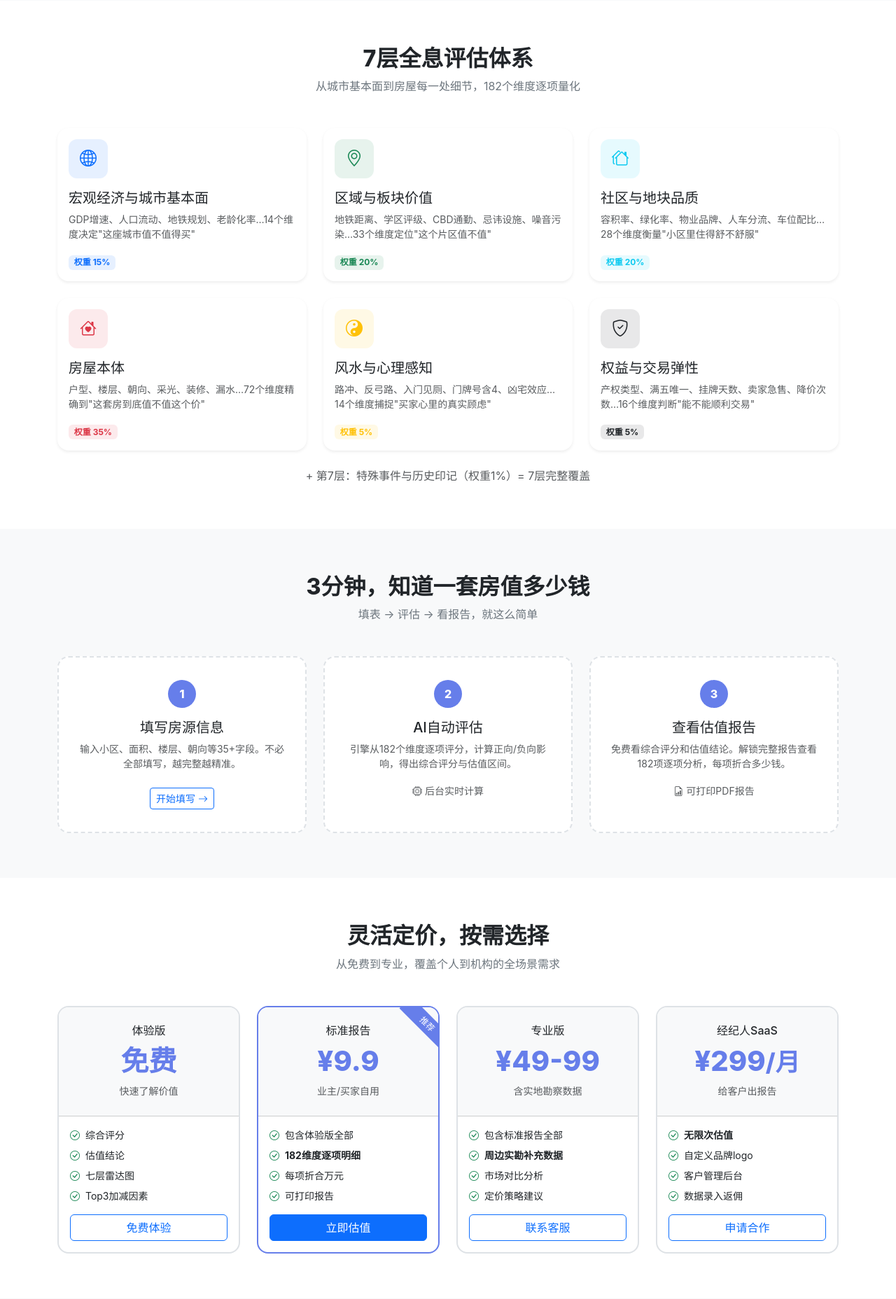
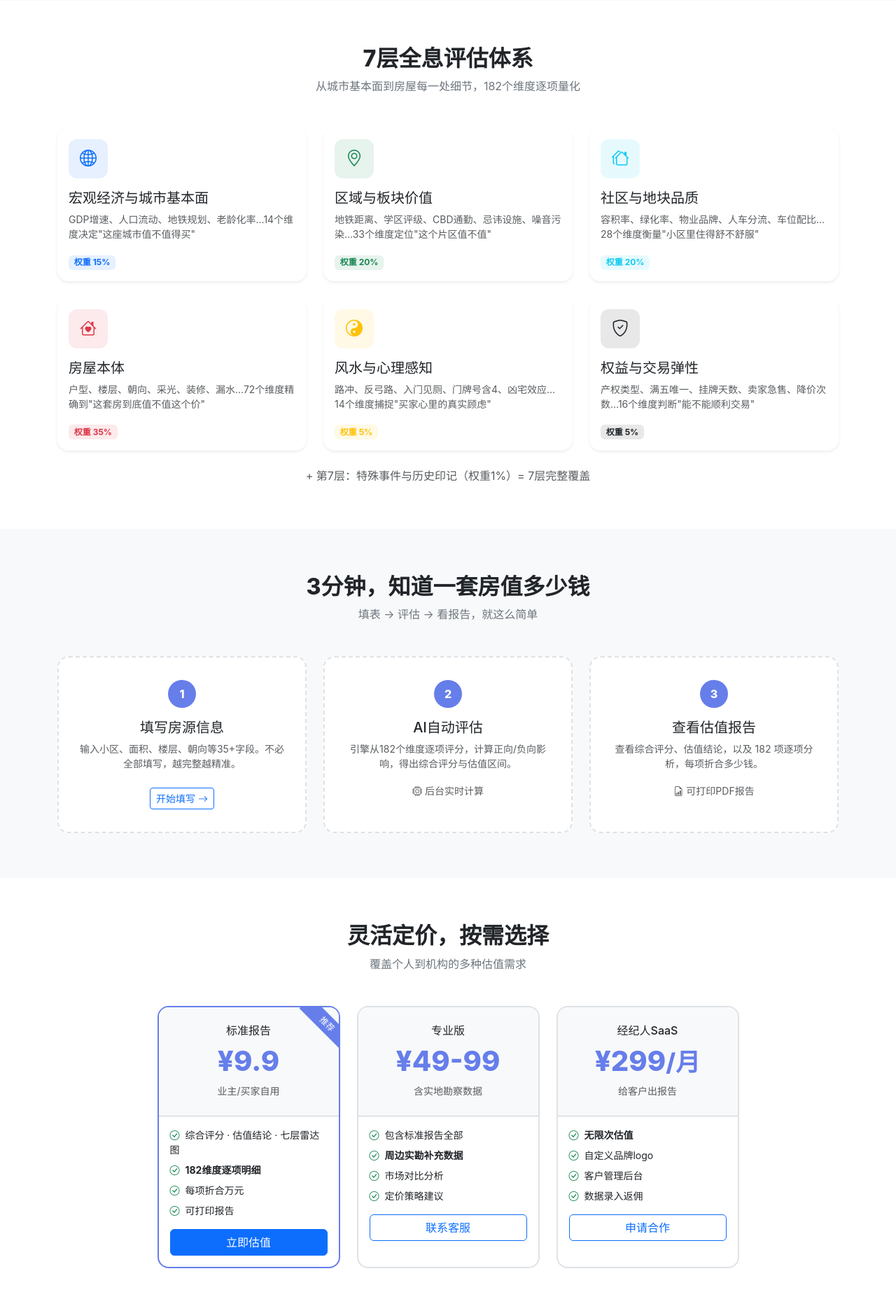
Before and after one commit to MZCnyhhd/Project2-RealEstateValuation, a Flask app: page / in a window 1280 px wide. Shown: the part 1117-2974 px from the top of the page at 70% size. Run offline with Flask 3, Linux system fonts and the light colour scheme.

Commit message:
style: 移除『免费估值』表述，全站统一为付费估值 ¥9.9
- landing.html 导航「免费估值」→「立即估值」，Hero/CTA「立即免费估值」→「立即估值」
- Hero 副标题改为「7层 × 182维度逐项分析 · 完整估值报告 ¥9.9」
- 定价区删除「体验版 免费」卡片，副标题改为「覆盖个人到机构的多种估值需求」
- 标准报告权益「包含体验版全部」→「综合评分 · 估值结论 · 七层雷达图」
- 使用流程第3步文案去掉『免费看』表述

```diff
--- a/templates/landing.html
+++ b/templates/landing.html
@@ -45,7 +45,7 @@
             <a class="navbar-brand" href="/"><i class="bi bi-gem" style="color:var(--primary);"></i> 全息估值</a>
             <div class="ms-auto d-flex gap-2">
                 <a class="btn btn-outline-primary btn-sm" href="/listings"><i class="bi bi-house"></i> 浏览房源</a>
-                <a class="btn btn-primary btn-sm" href="/valuate"><i class="bi bi-graph-up-arrow"></i> 免费估值</a>
+                <a class="btn btn-primary btn-sm" href="/valuate"><i class="bi bi-graph-up-arrow"></i> 立即估值</a>
             </div>
         </div>
     </nav>
@@ -57,10 +57,10 @@
             <h1>每套房的价值<br>都该被认真计算</h1>
             <p class="lead mt-3 mx-auto" style="max-width:600px;">告别"感觉定价"。全息估值引擎从宏观政策到房屋细节，逐项量化，让你清楚知道一套房到底值多少钱、贵在哪、便宜在哪。</p>
             <div class="mt-4 d-flex gap-3 justify-content-center flex-wrap">
-                <a href="/valuate" class="btn btn-light btn-hero"><i class="bi bi-gem me-2"></i>立即免费估值</a>
+                <a href="/valuate" class="btn btn-light btn-hero"><i class="bi bi-gem me-2"></i>立即估值</a>
                 <a href="/listings" class="btn btn-outline-light btn-hero"><i class="bi bi-search me-2"></i>浏览Demo房源</a>
             </div>
-            <p class="mt-3 small opacity-75">免费查看评分与结论 · 完整182维度报告仅 ¥9.9</p>
+            <p class="mt-3 small opacity-75">7层 × 182维度逐项分析 · 完整估值报告 ¥9.9</p>
         </div>
     </section>
 
@@ -203,7 +203,7 @@
                     <div class="step-card bg-white h-100">
                         <div class="step-num">3</div>
                         <h5>查看估值报告</h5>
-                        <p class="text-muted small">免费看综合评分和估值结论。解锁完整报告查看182项逐项分析，每项折合多少钱。</p>
+                        <p class="text-muted small">查看综合评分、估值结论，以及 182 项逐项分析，每项折合多少钱。</p>
                         <span class="text-muted small"><i class="bi bi-file-earmark-bar-graph me-1"></i>可打印PDF报告</span>
                     </div>
                 </div>
@@ -216,27 +216,9 @@
         <div class="container">
             <div class="text-center mb-5">
                 <h2 class="section-title">灵活定价，按需选择</h2>
-                <p class="section-sub">从免费到专业，覆盖个人到机构的全场景需求</p>
+                <p class="section-sub">覆盖个人到机构的多种估值需求</p>
             </div>
             <div class="row g-4 justify-content-center">
-                <div class="col-md-3">
-                    <div class="pricing-card card h-100">
-                        <div class="card-header">
-                            <h6 class="mb-1">体验版</h6>
-                            <div class="price">免费</div>
-                            <small class="text-muted">快速了解价值</small>
-                        </div>
-                        <div class="card-body">
-                            <ul class="list-unstyled small">
-                                <li class="mb-2"><i class="bi bi-check-circle text-success me-1"></i> 综合评分</li>
-                                <li class="mb-2"><i class="bi bi-check-circle text-success me-1"></i> 估值结论</li>
-                                <li class="mb-2"><i class="bi bi-check-circle text-success me-1"></i> 七层雷达图</li>
-                                <li class="mb-2"><i class="bi bi-check-circle text-success me-1"></i> Top3加减因素</li>
-                            </ul>
-                            <a href="/valuate" class="btn btn-outline-primary w-100">免费体验</a>
-                        </div>
-                    </div>
-                </div>
                 <div class="col-md-3">
                     <div class="pricing-card popular card h-100">
                         <div class="card-header">
@@ -246,7 +228,7 @@
                         </div>
                         <div class="card-body">
                             <ul class="list-unstyled small">
-                                <li class="mb-2"><i class="bi bi-check-circle text-success me-1"></i> 包含体验版全部</li>
+                                <li class="mb-2"><i class="bi bi-check-circle text-success me-1"></i> 综合评分 · 估值结论 · 七层雷达图</li>
                                 <li class="mb-2"><i class="bi bi-check-circle text-success me-1"></i> <strong>182维度逐项明细</strong></li>
                                 <li class="mb-2"><i class="bi bi-check-circle text-success me-1"></i> 每项折合万元</li>
                                 <li class="mb-2"><i class="bi bi-check-circle text-success me-1"></i> 可打印报告</li>
@@ -310,7 +292,7 @@
         <div class="container">
             <h2 class="mb-3" style="font-size:2rem;font-weight:800;">想知道你的房子值多少钱？</h2>
             <p class="opacity-75 mb-4">35个字段，3分钟填写，立刻获得182维度全息估值报告</p>
-            <a href="/valuate" class="btn btn-warning btn-hero"><i class="bi bi-gem me-2"></i>立即免费估值</a>
+            <a href="/valuate" class="btn btn-warning btn-hero"><i class="bi bi-gem me-2"></i>立即估值</a>
             <p class="mt-4 small opacity-50">© 2026 房地产全息估值引擎 · 让每套房的价值透明可算</p>
         </div>
     </section>
```
